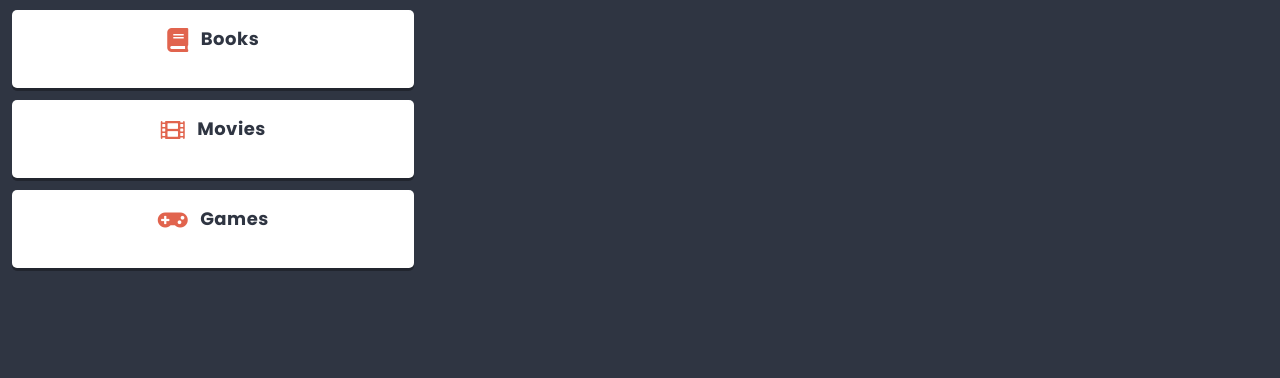
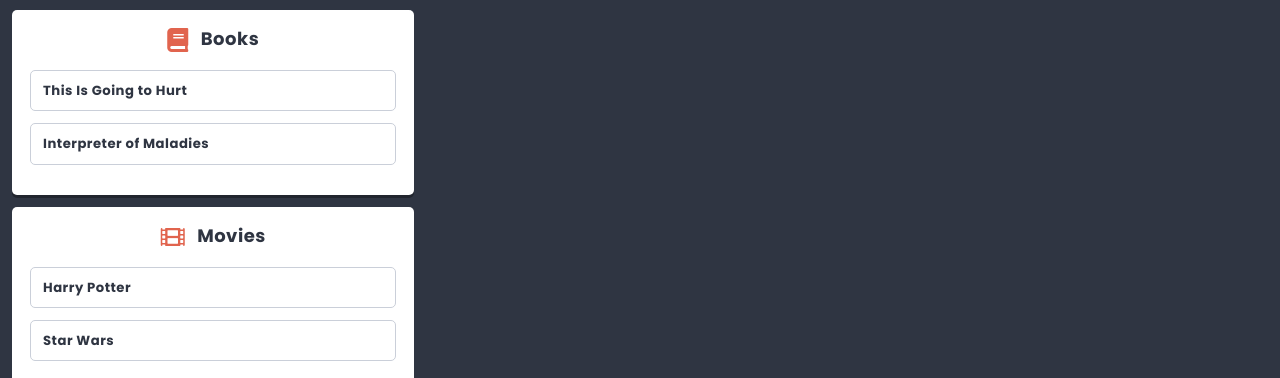
Before and after one commit to grzegorzmierzwa/to-do-list, a React app: page / in a window 1280 px wide. Shown: the part 422-800 px from the top of the page. Built offline with nearby package versions, Linux system fonts and the light colour scheme.

Commit message:
Add card in redux

```diff
--- a/src/components/Card/Card.js
+++ b/src/components/Card/Card.js
@@ -8,9 +8,10 @@
   }
 
   render() {
+    const {title} = this.props;
     return (
       <section className={styles.component}>
-        <h4>{this.props.title}</h4>
+        <h4>{title}</h4>
       </section>
     );
   }
--- a/src/components/Column/Column.js
+++ b/src/components/Column/Column.js
@@ -1,8 +1,7 @@
 import React from 'react';
 import styles from './Column.scss';
 import PropTypes from 'prop-types';
-// import Card from '../Card/Card.js';
-import {settings} from '../../data/dataStore';
+import Card from '../Card/Card.js';
 // import Creator from '../Creator/Creator.js';
 import Icon from '../Icons/Icon.js';
 
@@ -15,17 +14,16 @@
   }
 
   render() {
-    const {title, icon} = this.props;
-    console.log(icon);
+    const {title, icon, cards} = this.props;
     return (
       <section className={styles.component}>
-        <h3 className={styles.title}><span className={styles.icon}><Icon name={this.props.icon}/></span>{this.props.title}</h3>
-        {/* <div>
-          {this.state.cards.map(({key, ...cardProps}) => (
+        <h3 className={styles.title}><span className={styles.icon}><Icon name={icon}/></span>{title}</h3>
+        <div>
+          {cards.map(({key, ...cardProps}) => (
             <Card  key={key} {...cardProps} />
           ))}
         </div>
-        <div>
+        {/* <div>
           <Creator text={settings.cardCreatorText} action={title => this.addCard(title)} />
         </div> */}
       </section>
--- /dev/null
+++ b/src/components/Column/ColumnContainer.js
@@ -0,0 +1,10 @@
+import {connect} from 'react-redux';
+import Column from './Column.js';
+
+const mapStateToProps = (state, props) => ({
+  cards: getCardsForColumn(state, props.id),
+});
+
+export const getCardsForColumn = ({cards}, columnId) => cards.filter(card => card.columnId == columnId);
+
+export default connect(mapStateToProps)(Column);
```
Also changed, not shown: src/components/List/List.js (+1 -20 lines).
